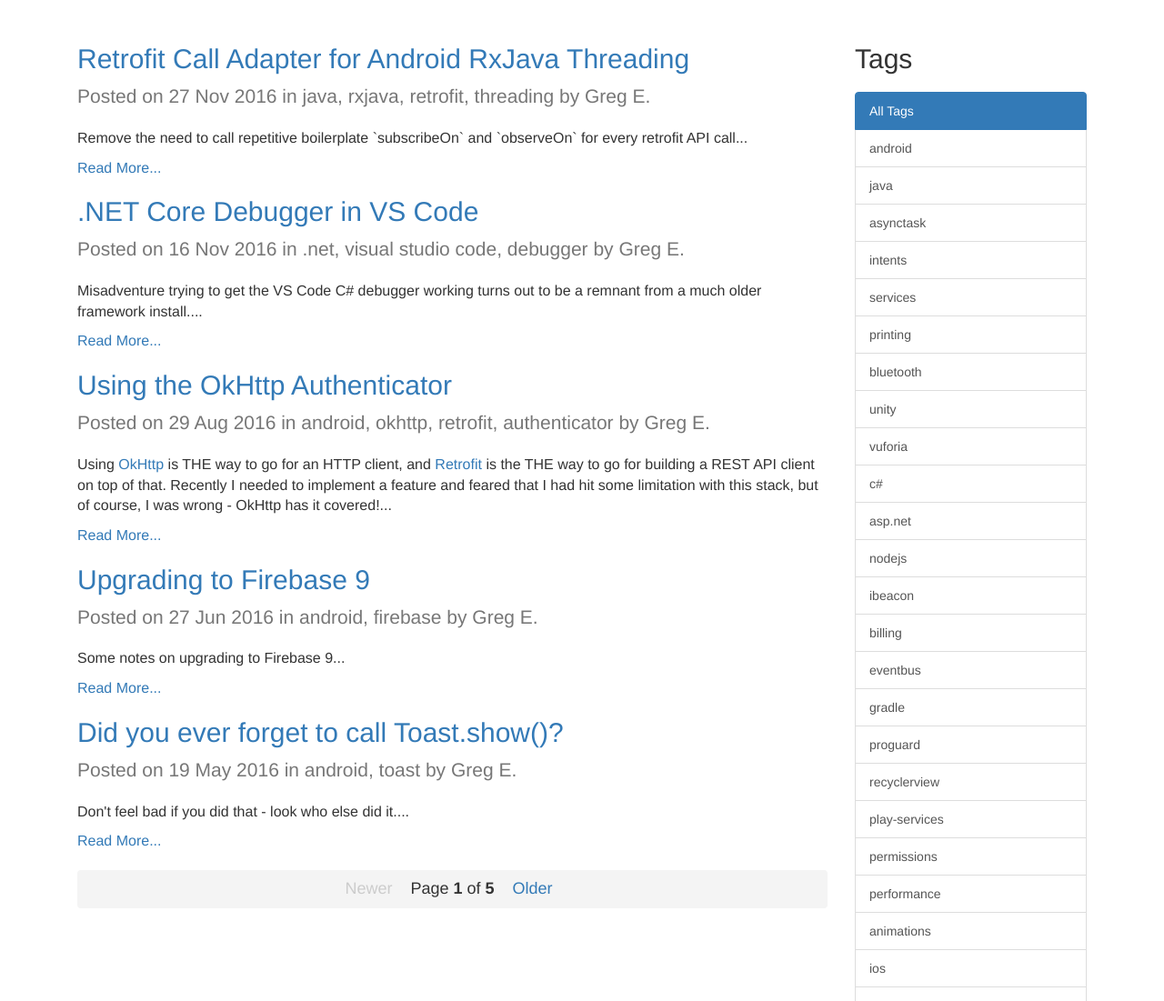
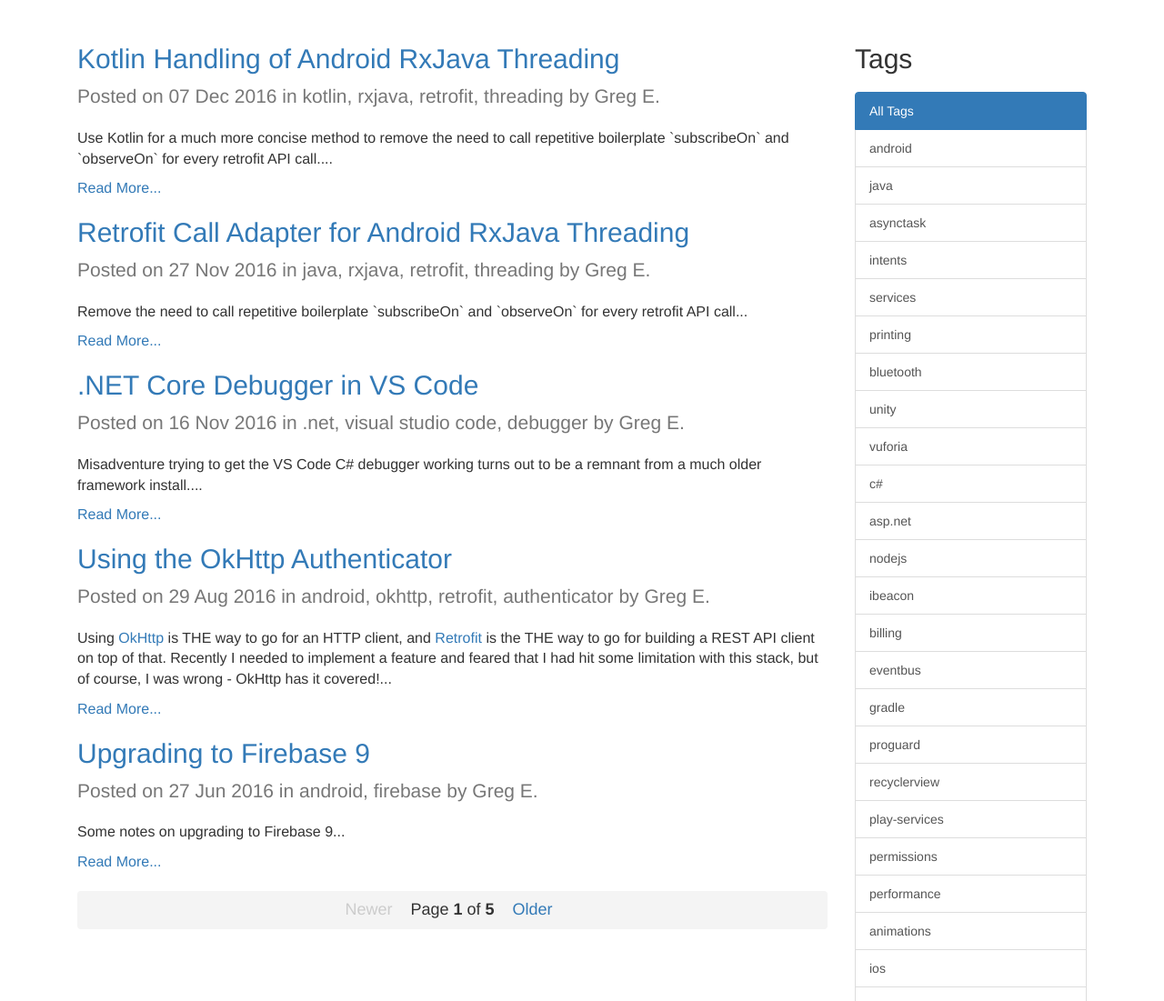
Before and after one commit to Innodroid/innodroid.github.io, a Jekyll site: the page built from blog/index.html, in a window 1280 px wide and 1400 px high. Shown: the part 299-1400 px from the top of the window at 91% size. Built offline with Jekyll 4.4.1, drawn with Linux system fonts in a browser that asks for light colours; nearby versions of some CDN libraries; the list of posts is cut into pages by our own code; some of the changed lines change nothing that is shown.

Commit message:
New post

```diff
--- a/_posts/2016-11-27-rxjava-retrofit-threading-call-adapter.md
+++ b/_posts/2016-11-27-rxjava-retrofit-threading-call-adapter.md
@@ -21,6 +21,8 @@ This sets up the API call to execute on the IO thread, and run your handler to p
 Well, 100% of the time you want the call to happen on the IO thread, and you *almost* always want the result on the main thread. The one exception here I can think of is if you want to chain calls together on a background thread, but in this case you don't really need the observable pattern at all - just use the retrofit convention that returns `Call<T>`.
 
 This is code that is repeated everywhere. It's boilerplate, does no good and can only lead to mistakes.
+
+**Update**: also see [this post](/blog/post/retrofit-threading-kotlin) for a much shorter solution using Kotlin.
 
 ## Removing the subscribeOn
 
--- /dev/null
+++ b/_posts/2016-12-7-retrofit-threading-kotlin.md
@@ -0,0 +1,52 @@
+---
+layout: post
+author: Greg E.
+title: Kotlin Handling of Android RxJava Threading
+tags: [kotlin,rxjava,retrofit,threading]
+excerpt: Use Kotlin for a much more concise method to remove the need to call repetitive boilerplate `subscribeOn` and `observeOn` for every retrofit API call.
+---
+## Retrofit RxJava Call Pattern
+
+If you are using retrofit with RxJava observables, you are very familiar with this code:
+
+{% highlight java %}
+api.getUser("grennis")
+    .subscribeOn(Schedulers.io())
+    .observeOn(AndroidSchedulers.mainThread())
+    .subscribe { ... }
+{% endhighlight %}
+
+This sets up the API call to execute on the IO thread, and run your handler to process the results on the main thread using the [RxAndroid](https://github.com/ReactiveX/RxAndroid) scheduler.
+
+Well, 100% of the time you want the call to happen on the IO thread, and you *almost* always want the result on the main thread. The one exception here I can think of is if you want to chain calls together on a background thread, but in this case you don't really need the observable pattern at all - just use the retrofit convention that returns `Call<T>`.
+
+This is code that is repeated everywhere. It's boilerplate, does no good and can only lead to mistakes.
+
+## Solution in Java
+
+[In the previous post](/blog/post/rxjava-retrofit-threading-call-adapter) I discussed a solution for handling this problem in Java.
+
+## Solution in Kotlin
+
+Resolving this problem in Kotlin requires much less code, of course.
+
+The key is to use an extension method to extend the Observable (or Single) returned by the retrofit interface to call these methods for you as well as `subscribe`:
+
+{% highlight java %}
+protected fun <T> Single<T>.call(callback: (T) -> Unit) : Unit {
+    this.subscribeOn(Schedulers.io())
+        .observeOn(AndroidSchedulers.mainThread())
+        .subscribe( { callback(it) },
+                    { handleApiError(it) })
+}
+{% endhighlight %}
+
+Now, use this `call` extension method on all your API calls to do the work for you:
+
+{% highlight java %}
+api.getUser("grennis").call { handleResult(it) }
+{% endhighlight %}
+
+Note that the extension method can be a member of your class (unlike C# where extensions much be static), so you can call helper instance methods like `handleApiError`.
+
+*How appropriate that this post is so much shorter than the Java version!*
```
